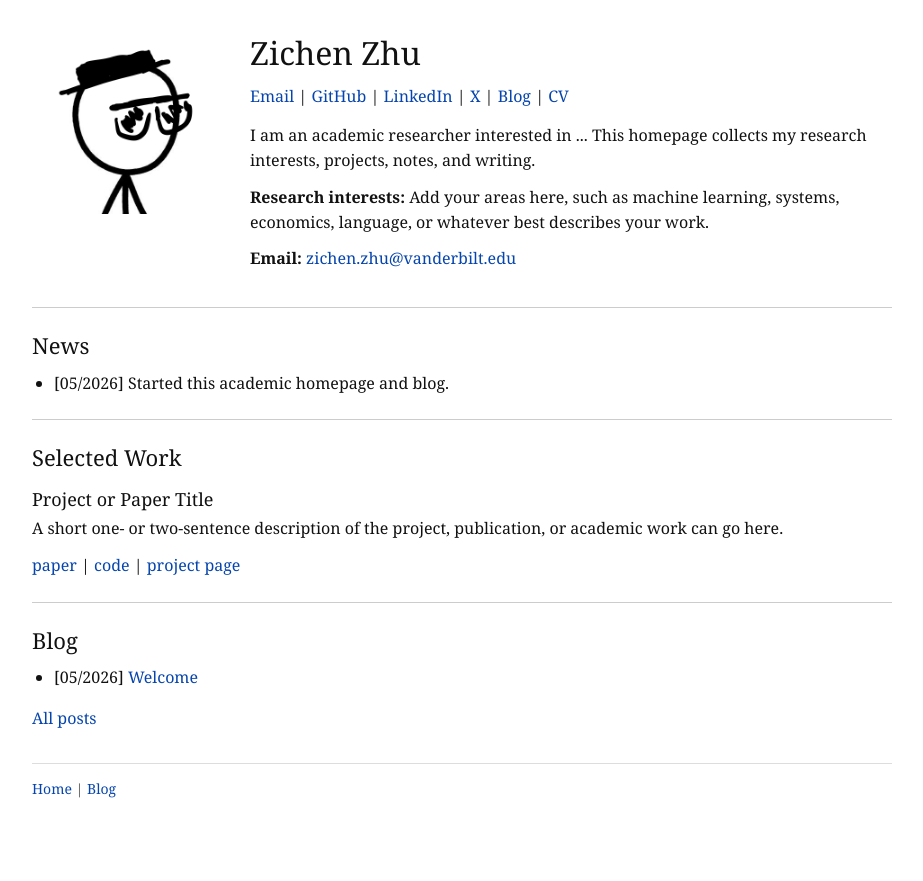
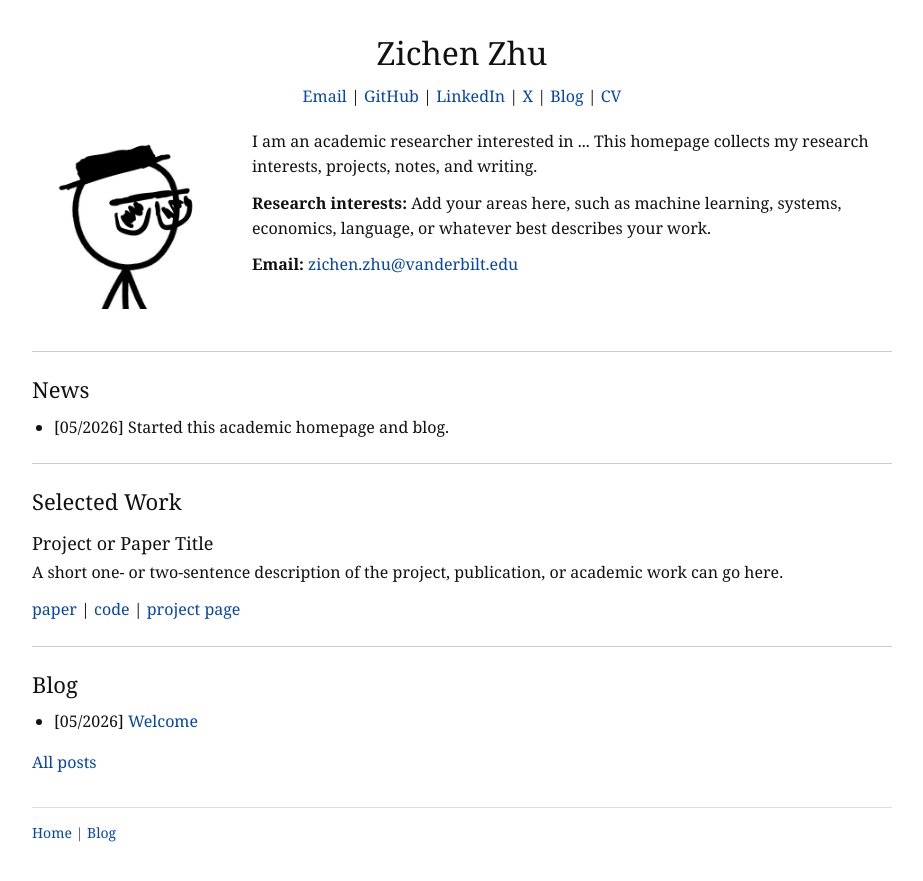
Before and after one commit to ZichenZhu/zichenzhu.github.io, a Jekyll site: the page built from index.html, in a window 1280 px wide. Shown: the top 881 px of the page, without its empty margins (178-1101 px from the left). Built offline with Jekyll 4.4.1, drawn with Linux system fonts in a browser that asks for light colours.

Commit message:
Fix the layout to side by side

```diff
--- a/assets/css/style.css
+++ b/assets/css/style.css
@@ -64,15 +64,12 @@ ul {
   text-align: center;
 }
 
-.intro-split {
+.intro-body {
   display: grid;
   grid-template-columns: 190px 1fr;
-  gap: 28px;
+  gap: 30px;
   align-items: start;
-  text-align: left;
-}
-
-.intro-copy h1 {
+  margin-top: 20px;
   text-align: left;
 }
 
@@ -139,13 +136,9 @@ footer {
     font-size: 28px;
   }
 
-  .intro-split {
+  .intro-body {
     grid-template-columns: 1fr;
     gap: 12px;
     text-align: center;
   }
-
-  .intro-copy h1 {
-    text-align: center;
-  }
 }
--- a/index.html
+++ b/index.html
@@ -3,12 +3,7 @@ layout: default
 title: Zichen Zhu
 ---
 
-<section class="intro intro-split">
-  <div class="profile">
-    <img src="/assets/images/profile.jpg" alt="Zichen Zhu profile photo">
-  </div>
-
-  <div class="intro-copy">
+<section class="intro">
   <h1>Zichen Zhu</h1>
 
   <p class="links">
@@ -20,6 +15,12 @@ title: Zichen Zhu
     <a href="/files/cv.pdf">CV</a>
   </p>
 
+  <div class="intro-body">
+    <div class="profile">
+      <img src="/assets/images/profile.jpg" alt="Zichen Zhu profile photo">
+    </div>
+
+    <div class="intro-copy">
       <p>
         I am an academic researcher interested in ... This homepage collects my
         research interests, projects, notes, and writing.
@@ -33,6 +34,7 @@ title: Zichen Zhu
       <p>
         <strong>Email:</strong> <a href="mailto:zichen.zhu@vanderbilt.edu">zichen.zhu@vanderbilt.edu</a>
       </p>
+    </div>
   </div>
 </section>
 
```
Lines whose indentation alone changed are shown as unchanged.
